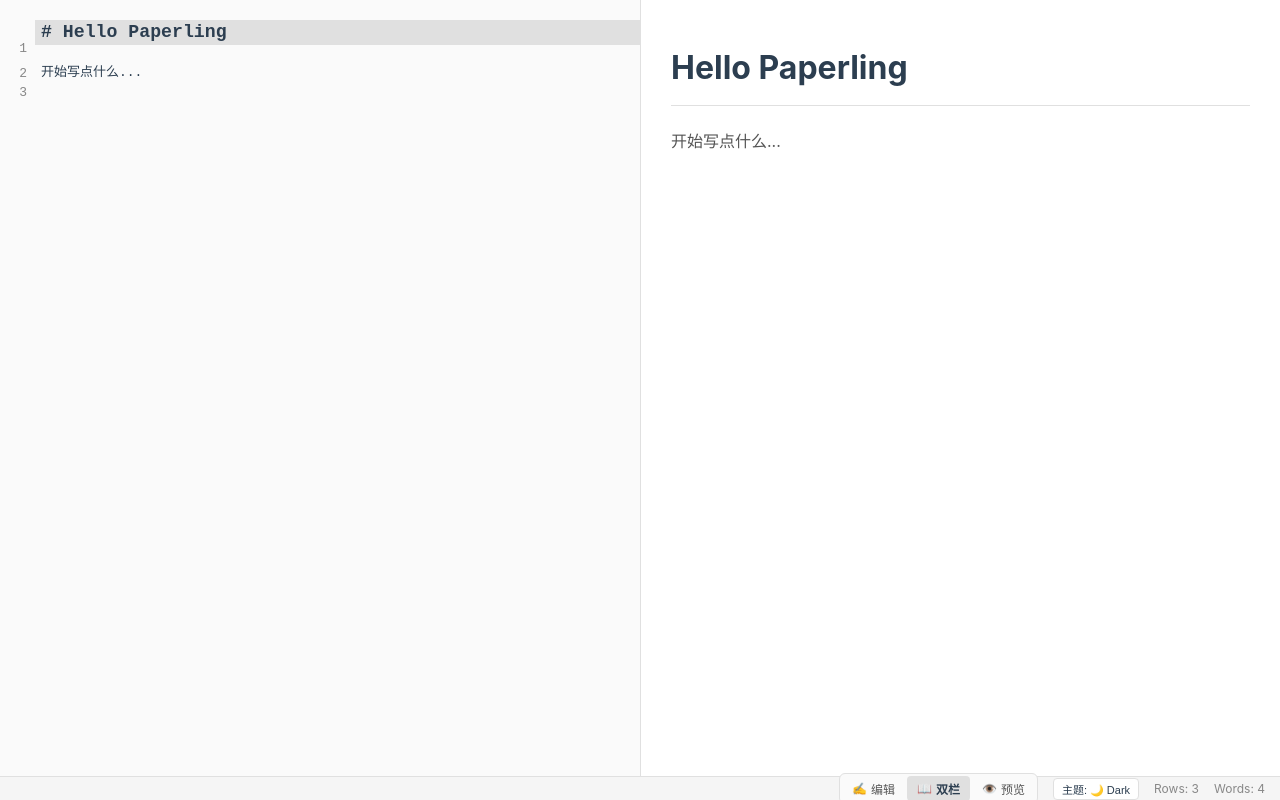
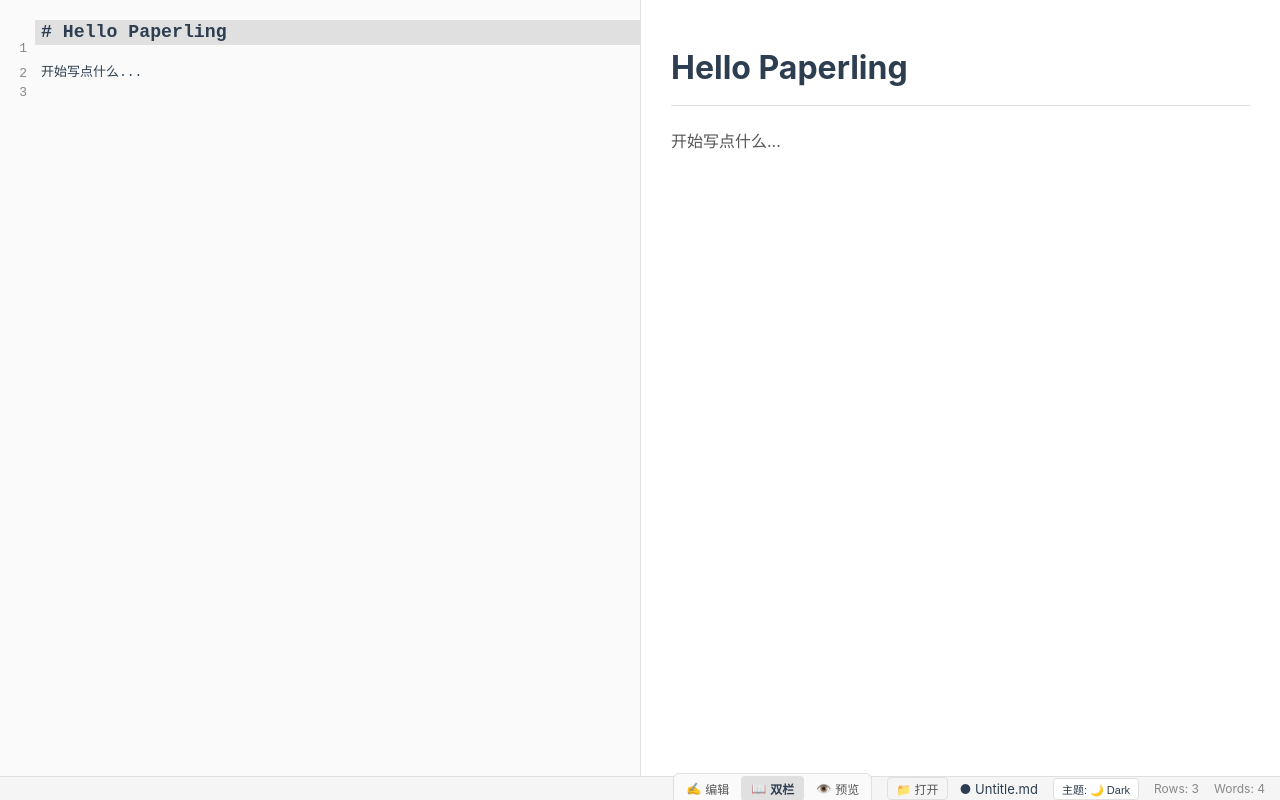
Before and after one commit to LingzheM/paperling-markdown, a React (Vite) app: page / in a window 1280 px wide. Built offline with nearby package versions, Linux system fonts and the light colour scheme.

Commit message:
V2 app status

```diff
--- a/src/App.css
+++ b/src/App.css
@@ -86,6 +86,29 @@
   box-sizing: border-box;
 }
 
+.statusbar-file {
+  display: flex;
+  align-items: center;
+  gap: 12px;
+  font-size: 13px;
+  color: var(--text-primary);
+}
+
+.statusbar-btn {
+  background: transparent;
+  border: 1px solid var(--border);
+  color: var(--text-secondary);
+  padding: 2px 8px;
+  border-radius: 4px;
+  cursor: pointer;
+  font-size: 12px;
+}
+
+.statusbar-btn:hover {
+  background: var(--bg-hover);
+  color: var(--text-primary);
+}
+
 .theme-toggle-btn {
   background: var(--bg-primary);
   color: var(--text-primary);
--- a/src/App.tsx
+++ b/src/App.tsx
@@ -1,33 +1,114 @@
-import { useEffect, useState } from "react";
+import { useEffect, useRef, useState } from "react";
 import ReactMarkdown from 'react-markdown';
 import remarkGfm from "remark-gfm";
 import { useTheme } from "./context/ThemeContext";
-import './App.css';
 import { CodeEditor } from "./components/CodeEditor";
 import { ModeToggle, type ViewMode } from "./components/ModeToggle";
+import { openFile, saveFile, saveFileAs, isFileSystemSupported } from "./files/fileSystem";
+import './App.css';
+
 
 function App() {
+  //
   const [content, setContent] = useState("# Hello Paperling\n\n开始写点什么...");
+  const [originalContent, setOriginalContent] = useState("# Hello Paperling\n\n");
+  const [fileName, setFileName] = useState<string | null>(null);
+
+  const fileHandleRef = useRef<any>(null);
   const [viewMode, setViewMode] = useState<ViewMode>("split");
   const { theme, setTheme } = useTheme();
+
+  const isDirty = content !== originalContent;
 
   const wordCount = content.trim() === "" ? 0 : content.trim().split(/\s+/).length;
   const lineCount = content === "" ? 1 : content.split("\n").length;
 
   useEffect(() => {
+    document.title = (isDirty ? "● " : "") + (fileName ?? "Untitled.md") + " - paperling";
+  }, [isDirty, fileName]);
+
+  useEffect(() => {
+    const handleBeforeUnload = (e: BeforeUnloadEvent) => {
+      if (isDirty) {
+        e.preventDefault();
+        e.returnValue = "";
+      }
+    };
+    window.addEventListener("beforeunload", handleBeforeUnload);
+    return () => window.removeEventListener("beforeunload", handleBeforeUnload);
+  })
+
+  const handleOpen = async () => {
+    if (!isFileSystemSupported) return;
+    try {
+      const fileData = await openFile();
+      if (!fileData) return;
+
+      setContent(fileData.content);
+      setOriginalContent(fileData.content);
+      setFileName(fileData.name);
+      fileHandleRef.current = fileData.handle;
+    } catch (err) {
+      console.error("open file error:", err);
+    }
+  };
+
+  const handleSave = async () => {
+    if (!isFileSystemSupported) return;
+    try {
+      if (fileHandleRef.current) {
+        await saveFile(fileHandleRef.current, content);
+        setOriginalContent(content);
+      } else {
+        await handleSaveAs();
+      }
+    } catch (err) {
+      console.error("save failed:", err);
+    }
+  };
+
+  const handleSaveAs = async () => {
+    if (!isFileSystemSupported) return;
+    try {
+      const fileData = await saveFileAs(content, fileName ?? "Untitled.md");
+      if (!fileData) return;
+
+      setOriginalContent(content);
+      setFileName(fileData.name);
+      fileHandleRef.current = fileData.handle;
+    } catch (err) {
+      console.error("save as failed:", err);
+    }
+  };
+
+  useEffect(() => {
     const handleKeyDown = (e: KeyboardEvent) => {
+      const isCtrl = e.ctrlKey || e.metaKey;
+
+      if (isCtrl && e.key.toLowerCase() === "o") {
+        e.preventDefault();
+        handleOpen();
+      }
+
+      if (isCtrl && !e.shiftKey && e.key.toLowerCase() === "s") {
+        e.preventDefault();
+        handleSave();
+      }
+
+      if (isCtrl && e.shiftKey && e.key.toLowerCase() === "s") {
+        e.preventDefault();
+        handleSaveAs();
+      }
+
       if (e.ctrlKey && e.key.toLowerCase() === "e") {
         e.preventDefault();
-        setViewMode((currentMode) => {
-          if (currentMode === "code") return "reader";
-          return "code";
-        });
+        setViewMode((curr) => (curr === "code" ? "reader" : "code"));
       }
     };
 
     window.addEventListener("keydown", handleKeyDown);
     return () => window.removeEventListener("keydown", handleKeyDown);
-  }, [viewMode]);
+  }, [content, fileName, viewMode]);
 
   return (
     <div className="app">
@@ -54,6 +135,19 @@ function App() {
       </div>
       <div className="statusbar">
         <ModeToggle mode={viewMode} onChange={setViewMode} />
+
+        <div className="statusbar-file">
+          {isFileSystemSupported ? (
+            <button className="statusbar-btn" onClick={handleOpen}>📁 打开</button>
+          ): (
+            <span style={{ color: "var(--text-muted)" }}>🚫 浏览器不支持本地 I/O</span>
+          )}
+          <span className="file-name-display" onClick={handleSave} style={{ cursor: "pointer" }}>
+            {isDirty ? "● ": ""}
+            {fileName ?? "Untitle.md"}
+          </span>
+        </div>
+
         <button
          className="theme-toggle-btn"
          onClick={() => setTheme(theme === "light" ? "dark" : "light")}
```
